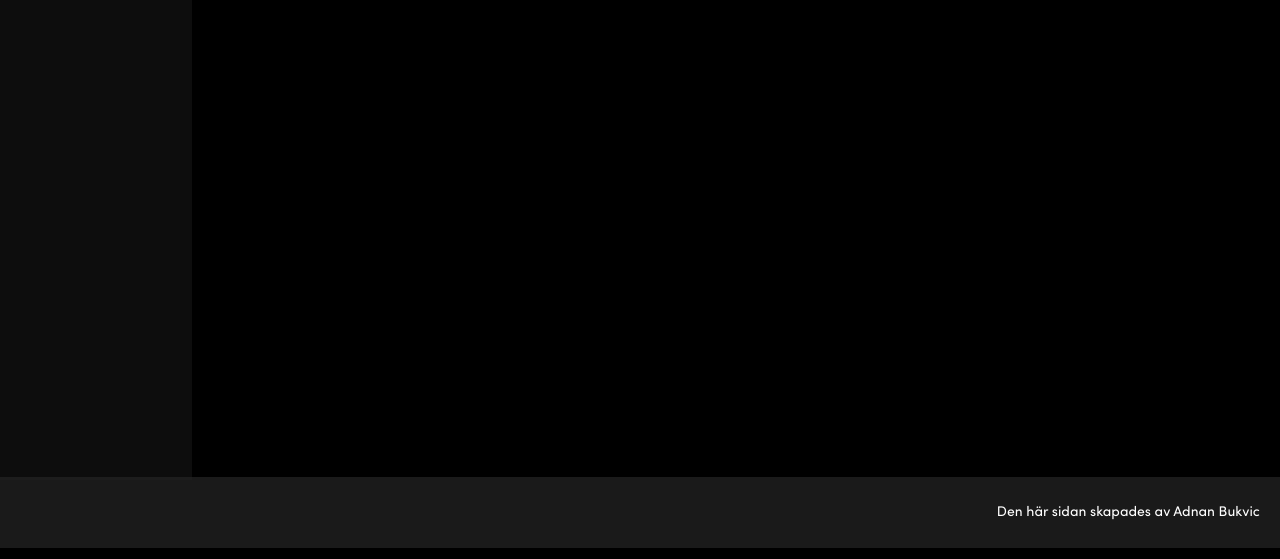
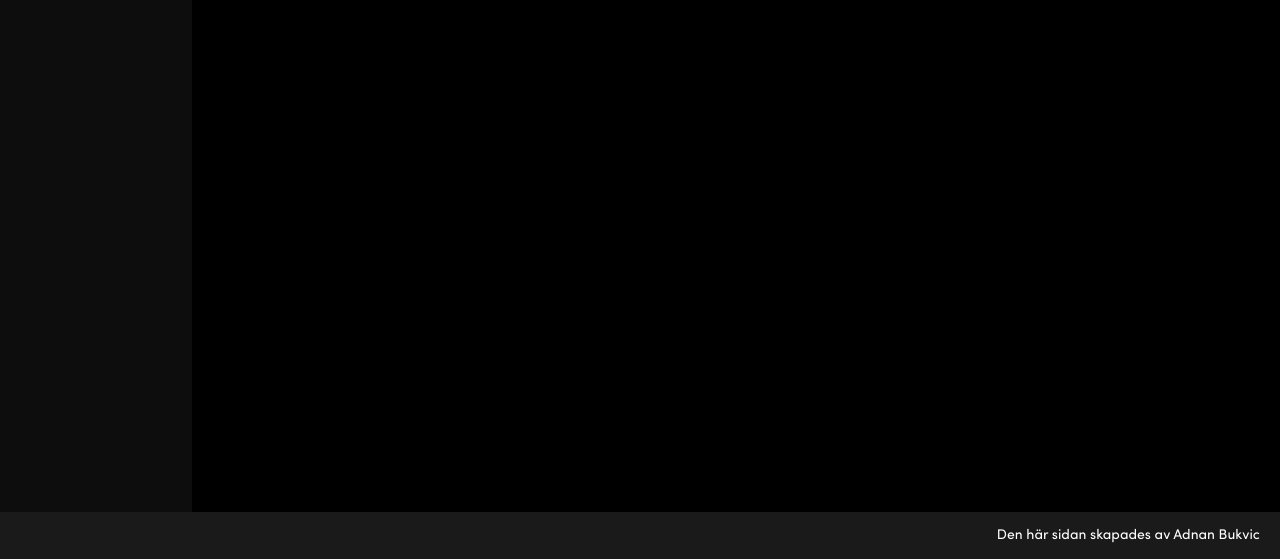
Before and after one commit to maybearidan/Gymnasiearbete, a plain HTML site: page macos.html in a window 1280 px wide. Shown: the part 241-800 px from the top of the page. Drawn offline with Linux system fonts and the light colour scheme.

Commit message:
Fixade förhoppningsvis footern

```diff
--- a/style/styles.css
+++ b/style/styles.css
@@ -5,6 +5,7 @@
 
 html{
     scroll-behavior: smooth;
+    height: 100%;
 }
 
 body{
@@ -12,13 +13,14 @@ body{
     background-color: rgb(248, 248, 248);
     display: grid;
     grid-template-columns: 1fr;
-    grid-template-rows: auto;
+    grid-template-rows: 1fr auto;
     grid-template-areas:
     "header"
     "main"
     "footer";
     margin: 0px;
     background-color: black;
+    min-height: 100%;
 }
 
 .installerbody{
@@ -26,13 +28,14 @@ body{
     background-color: rgb(248, 248, 248);
     display: grid;
     grid-template-columns: 15% 85%;
-    grid-template-rows: auto;
+    grid-template-rows: 1fr auto;
     grid-template-areas:
     "header header"
     "aside main"
     "footer footer";
     margin: 0px;
     background-color: black;
+    min-height: 100%;
 }
 
 header{
@@ -78,17 +81,17 @@ main{
 aside{
     background-color: rgba(17, 17, 17, 0.8);
     color: white;
-    height: 102%;
+    position: relative;
+    bottom: 6%;
+    min-height: 106%;
 }
 
 footer{
     grid-area: footer;
     background-color: rgb(33, 33, 33, 0.8);
-    padding-top: 12px;
-    padding-bottom: 12px;
     color: white;
     font-size: 14px;
-    margin-top: 10px;
+    height: 100%;
 }
 
 main > p, h1{
```
